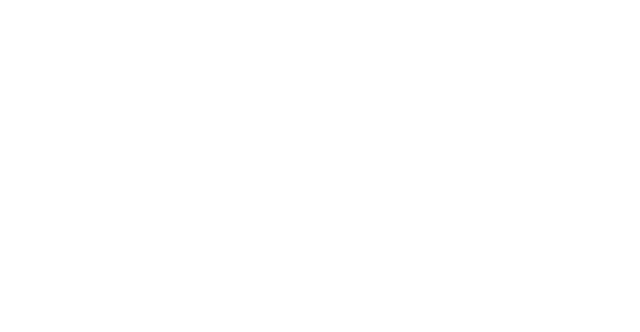
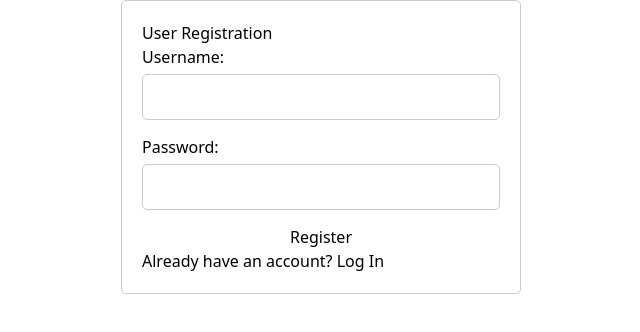
Before and after one commit to Nimur-Rashid-Imon66/Appifylab-first-team-project, a React (Vite) app in the folder client/: page /registration in a window 1280 px wide. Before the commit this address had no page. Shown: the top 332 px of the page, without its empty margins (319-959 px from the left). Built offline with nearby package versions, Linux system fonts and the light colour scheme.

Commit message:
User Login / Reg Manegement

```diff
--- a/client/package.json
+++ b/client/package.json
@@ -12,7 +12,8 @@
   "dependencies": {
     "react": "^18.2.0",
     "react-dom": "^18.2.0",
-    "react-router-dom": "^6.22.3"
+    "react-router-dom": "^6.22.3",
+    "uuid": "^9.0.1"
   },
   "devDependencies": {
     "@types/react": "^18.2.66",
--- a/client/src/App.tsx
+++ b/client/src/App.tsx
@@ -1,20 +1,57 @@
-import { useState } from 'react'
-import './App.css'
-import { BrowserRouter, Route, Routes } from 'react-router-dom'
-import Ahsan from './Ahsan'
+import React, { createContext, useState } from "react";
+import { BrowserRouter, Route, Routes } from "react-router-dom";
+import UserRegistration from "./Authentication/UserRegistration";
+import UserLogIn from "./Authentication/UserLogIn";
+import Home from "./Home";
 
-function App() {
+interface UserData {
+  username: string;
+  password: string;
+}
+
+// Create the context
+export const OnlineUserContext = createContext("");
+
+const App: React.FC = () => {
+  const [currentLoginUser, setCurrentLoginUser] = useState(0);
+  const getdata: UserData[] = JSON.parse(
+    localStorage.getItem("localhostUserData") || "[]"
+  );
+  const localhostUserData: UserData[] = getdata;
+
+  const addUser = (username: string, password: string) => {
+    localhostUserData.push({ username, password });
+    // Storing data
+    localStorage.setItem(
+      "localhostUserData",
+      JSON.stringify(localhostUserData)
+    );
+    console.log(localhostUserData);
+  };
   return (
     <>
-      <BrowserRouter>
-        <Routes>
-          {/* <Route path="/" element={<Home />} /> */}
-          {/* <Route path="/about" element={<About />} /> */}
-          <Route path='/ahsan' element={<Ahsan/>}/>
-         </Routes>
-      </BrowserRouter>
+      {/* Use the OnlineUserContext.Provider */}
+      <OnlineUserContext.Provider
+        value={{ currentLoginUser, setCurrentLoginUser }}
+      >
+        <BrowserRouter>
+          <Routes>
+            <Route
+              path="/registration"
+              element={
+                <UserRegistration addUser={addUser} users={localhostUserData} />
+              }
+            />
+            <Route
+              path="/login"
+              element={<UserLogIn users={localhostUserData} />}
+            />
+            <Route path="/" element={<Home />} />
+          </Routes>
+        </BrowserRouter>
+      </OnlineUserContext.Provider>
     </>
-  )
-}
+  );
+};
 
-export default App
+export default App;
--- /dev/null
+++ b/client/src/Authentication/UserLogIn.tsx
@@ -0,0 +1,73 @@
+import React, { useState, FormEvent, ChangeEvent, useContext } from "react";
+import { Link, Navigate, useNavigate } from "react-router-dom";
+import { v4 as uuidv4 } from "uuid";
+import "./UserRegistration.css";
+import { OnlineUserContext } from "../App";
+interface UserData {
+  username: string;
+  password: string;
+}
+interface UserRegistrationProps {}
+
+const UserLogIn: React.FC<UserRegistrationProps> = ({ users }) => {
+  const { currentLoginUser, setCurrentLoginUser } =
+    useContext(OnlineUserContext);
+  const [username, setUsername] = useState<string>("");
+  const [password, setPassword] = useState<string>("");
+  const navigate = useNavigate();
+  const handleUsernameChange = (event: ChangeEvent<HTMLInputElement>) => {
+    setUsername(event.target.value);
+  };
+
+  const handlePasswordChange = (event: ChangeEvent<HTMLInputElement>) => {
+    setPassword(event.target.value);
+  };
+
+  const handleSubmit = (event: FormEvent<HTMLFormElement>) => {
+    event.preventDefault();
+    const isUserExist = users.findIndex(
+      (e: UserData) => e.username == username
+    );
+    console.log(isUserExist);
+    if (
+      isUserExist != -1 &&
+      users[isUserExist].username == username &&
+      users[isUserExist].password == password
+    ) {
+      setCurrentLoginUser(isUserExist);
+      navigate("/");
+    } else alert("username and password wrong");
+  };
+
+  return (
+    <div className="registration-container">
+      <h1>User Log In</h1>
+      <form onSubmit={handleSubmit}>
+        <div className="form-group">
+          <label htmlFor="username">Username:</label>
+          <input
+            type="text"
+            id="username"
+            value={username}
+            onChange={handleUsernameChange}
+            required
+          />
+        </div>
+        <div className="form-group">
+          <label htmlFor="password">Password:</label>
+          <input
+            type="password"
+            id="password"
+            value={password}
+            onChange={handlePasswordChange}
+            required
+          />
+        </div>
+        <button type="submit">Log In</button>
+      </form>
+      create a new acount . <Link to={"/registration"}>Sign Up</Link>
+    </div>
+  );
+};
+
+export default UserLogIn;
--- /dev/null
+++ b/client/src/Authentication/UserRegistration.css
@@ -0,0 +1,38 @@
+.registration-container {
+  max-width: 400px;
+  margin: 0 auto;
+  padding: 20px;
+  border: 1px solid #ccc;
+  border-radius: 5px;
+}
+
+.form-group {
+  margin-bottom: 15px;
+}
+
+label {
+  display: block;
+  margin-bottom: 5px;
+}
+
+input[type="text"],
+input[type="password"] {
+  width: 100%;
+  padding: 10px;
+  border: 1px solid #ccc;
+  border-radius: 5px;
+}
+
+button {
+  background: burlywood;
+  width: 100%;
+  padding: 10px;
+  color: #ffffff;
+  border: none;
+  border-radius: 5px;
+  cursor: pointer;
+}
+
+button:hover {
+  background-color: #0056b3;
+}
--- /dev/null
+++ b/client/src/Authentication/UserRegistration.tsx
@@ -0,0 +1,75 @@
+import React, { useState, FormEvent, ChangeEvent } from "react";
+import { Link } from "react-router-dom";
+import "./UserRegistration.css";
+
+interface UserData {
+  username: string;
+  password: string;
+}
+
+interface UserRegistrationProps {
+  users: UserData[];
+  addUser: (username: string, password: string) => void;
+}
+
+const UserRegistration: React.FC<UserRegistrationProps> = ({
+  users,
+  addUser,
+}) => {
+  const [username, setUsername] = useState<string>("");
+  const [password, setPassword] = useState<string>("");
+
+  const handleUsernameChange = (event: ChangeEvent<HTMLInputElement>) => {
+    setUsername(event.target.value);
+  };
+
+  const handlePasswordChange = (event: ChangeEvent<HTMLInputElement>) => {
+    setPassword(event.target.value);
+  };
+
+  const handleSubmit = (e: FormEvent<HTMLFormElement>) => {
+    e.preventDefault();
+    if (username && password) {
+      const randomNumber = Math.floor(Math.random() * 1000);
+      const uniqUserName = `${username}${randomNumber}`;
+      const isUserExist = users.findIndex(
+        (user: UserData) => user.username === uniqUserName
+      );
+      if (isUserExist === -1) {
+        addUser(uniqUserName, password);
+      } else {
+        alert("Username already exists. Please try another one.");
+      }
+    }
+  };
+
+  return (
+    <div className="registration-container">
+      <h1>User Registration</h1>
+      <form onSubmit={handleSubmit}>
+        <div className="form-group">
+          <label htmlFor="username">Username:</label>
+          <input
+            type="text"
+            value={username}
+            onChange={handleUsernameChange}
+            required
+          />
+        </div>
+        <div className="form-group">
+          <label htmlFor="password">Password:</label>
+          <input
+            type="password"
+            value={password}
+            onChange={handlePasswordChange}
+            required
+          />
+        </div>
+        <button type="submit">Register</button>
+      </form>
+      Already have an account? <Link to="/login">Log In</Link>
+    </div>
+  );
+};
+
+export default UserRegistration;
--- /dev/null
+++ b/client/src/Home.tsx
@@ -0,0 +1,13 @@
+import { useContext } from "react";
+import { OnlineUserContext } from "./App";
+
+const Home = () => {
+  const { currentLoginUser, _ } = useContext(OnlineUserContext);
+  return (
+    <>
+      <h1>Hello I am user Number</h1>
+      {currentLoginUser}
+    </>
+  );
+};
+export default Home;
```
Also changed, not shown: client/src/Authentication/UserLogIn.css (added), 1 other file (tests, documents, lock files or other folders).
